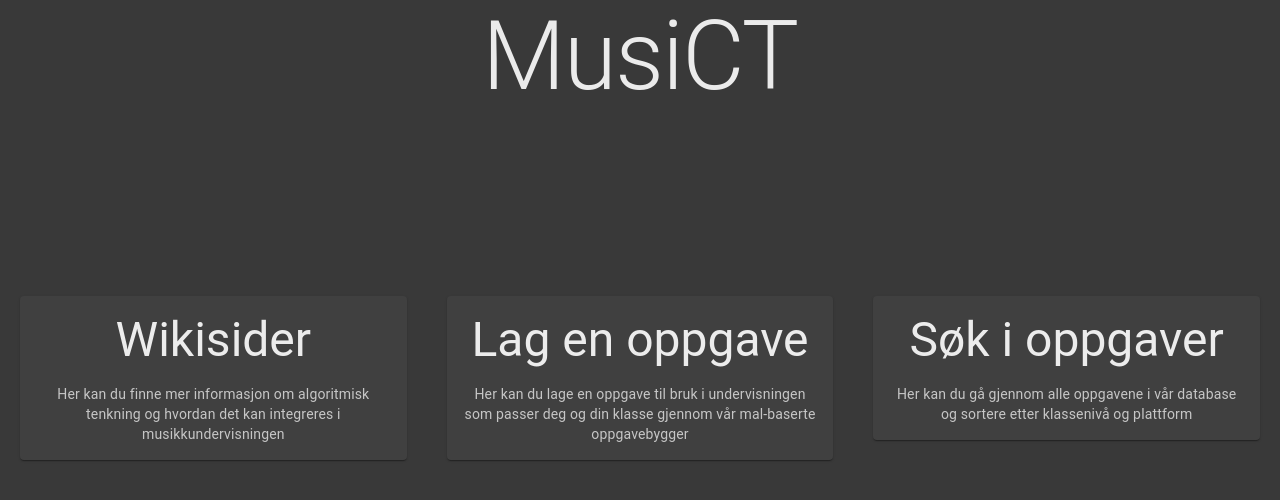
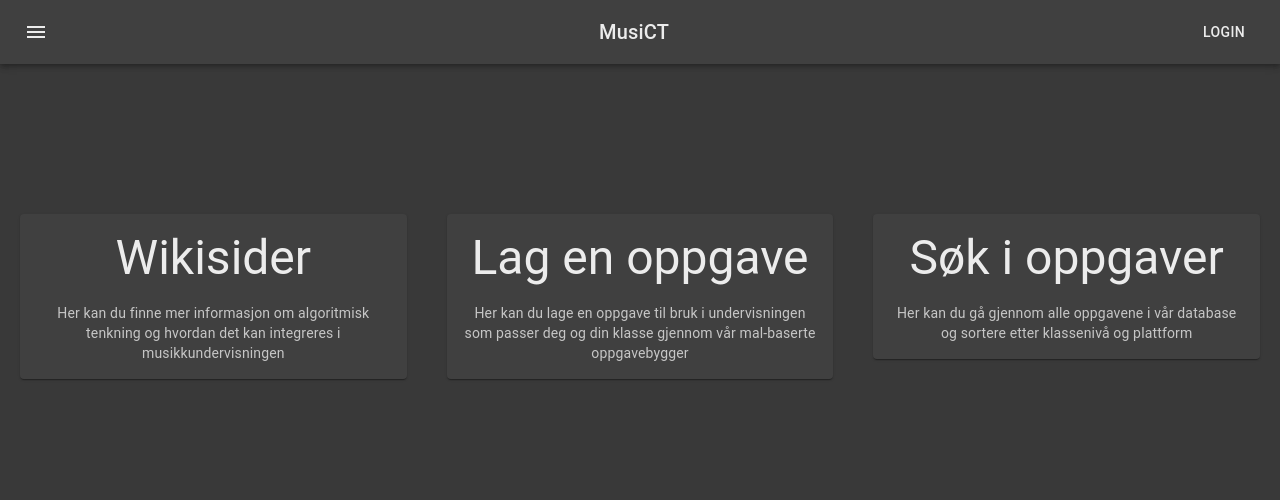
Before and after one commit to KreizerHgz/MusiCT, a React (Create React App) app in the folder client/: page / in a window 1280 px wide. Shown: the top 500 px of the page. Built offline with nearby package versions, Linux system fonts and the light colour scheme.

Commit message:
Rearrangement of files and added navbar

```diff
--- a/client/package.json
+++ b/client/package.json
@@ -5,6 +5,7 @@
   "dependencies": {
     "@emotion/react": "^11.7.1",
     "@emotion/styled": "^11.6.0",
+    "@material-ui/icons": "^4.11.2",
     "@mui/material": "^5.4.2",
     "@testing-library/jest-dom": "^5.16.2",
     "@testing-library/react": "^12.1.2",
--- a/client/src/App.js
+++ b/client/src/App.js
@@ -1,6 +1,6 @@
 import './App.css';
 import * as React from 'react';
-import FrontPage from './FrontPage';
+import FrontPage from './pages/FrontPage';
 
 function App() {
   return (
--- /dev/null
+++ b/client/src/components/Navbar.js
@@ -0,0 +1,34 @@
+import '../App.css';
+import * as React from 'react';
+import AppBar from '@mui/material/AppBar';
+import Box from '@mui/material/Box';
+import Toolbar from '@mui/material/Toolbar';
+import Typography from '@mui/material/Typography';
+import Button from '@mui/material/Button';
+import IconButton from '@mui/material/IconButton';
+import MenuIcon from '@material-ui/icons/Menu';
+
+export default function Navbar() {
+    return (
+        <Box sx={{ flexGrow: 1 }}>
+            <AppBar position="static" color=''>
+                <Toolbar>
+                    <IconButton
+                        size="large"
+                        edge="start"
+                        color="inherit"
+                        aria-label="menu"
+                        sx={{ mr: 2 }}
+
+                    >
+                        <MenuIcon />
+                    </IconButton>
+                    <Typography variant="h6" component="div" sx={{ flexGrow: 1 }}>
+                        MusiCT
+                    </Typography>
+                    <Button color="inherit">Login</Button>
+                </Toolbar>
+            </AppBar>
+        </Box>
+    );
+}
--- a/client/src/index.js
+++ b/client/src/index.js
@@ -2,9 +2,9 @@ import React from 'react';
 import ReactDOM from 'react-dom';
 import App from './App';
 import { BrowserRouter, Routes, Route } from "react-router-dom";
-import Wiki from './Wiki';
-import TaskCreate from './TaskCreate';
-import TaskBrowse from './TaskBrowse';
+import Wiki from './pages/Wiki';
+import TaskCreate from './pages/TaskCreate';
+import TaskBrowse from './pages/TaskBrowse';
 import { createTheme, ThemeProvider } from '@mui/material';
 
 const theme = createTheme({
--- a/client/src/FrontPage.js
+++ b/client/src/pages/FrontPage.js
@@ -4,12 +4,13 @@ import CardContent from '@mui/material/CardContent';
 import Typography from '@mui/material/Typography';
 import { Box, CardActionArea, Grid } from '@mui/material';
 import { Link } from 'react-router-dom';
+import Navbar from '../components/Navbar';
 
 
 export default function FrontPage() {
     return (
         <Box height={"100vh"}>
-            <Typography variant="h1" component="div" gutterBottom color='text.primary'>MusiCT</Typography>
+            <Navbar />
             <Grid container spacing={0}>
                 <Grid container justifyContent="center">
                     <Grid item xs={4}>
--- a/client/src/TaskCreate.js
+++ b/client/src/pages/TaskBrowse.js
@@ -1,14 +1,14 @@
-import './App.css';
+import '../App.css';
 import * as React from 'react';
 import Typography from '@mui/material/Typography';
 import { Box } from '@mui/material';
 
 
-export default function TaskCreate() {
+export default function TaskBrowse() {
     return (
         <div className='App'>
             <Box height={"100vh"}>
-                <Typography variant="h1" component="div" gutterBottom color='text.primary'>Lag en oppgave</Typography>
+                <Typography variant="h1" component="div" gutterBottom color='text.primary'>Søk i oppgaver</Typography>
             </Box>
         </div>
     );
--- a/client/src/TaskBrowse.js
+++ b/client/src/pages/TaskCreate.js
@@ -1,14 +1,14 @@
-import './App.css';
+import '../App.css';
 import * as React from 'react';
 import Typography from '@mui/material/Typography';
 import { Box } from '@mui/material';
 
 
-export default function TaskBrowse() {
+export default function TaskCreate() {
     return (
         <div className='App'>
             <Box height={"100vh"}>
-                <Typography variant="h1" component="div" gutterBottom color='text.primary'>Søk i oppgaver</Typography>
+                <Typography variant="h1" component="div" gutterBottom color='text.primary'>Lag en oppgave</Typography>
             </Box>
         </div>
     );
--- a/client/src/Wiki.js
+++ b/client/src/pages/Wiki.js
@@ -1,4 +1,4 @@
-import './App.css';
+import '../App.css';
 import * as React from 'react';
 import Typography from '@mui/material/Typography';
 import { Box } from '@mui/material';
```
Also changed, not shown: 1 other file (tests, documents, lock files or other folders).
